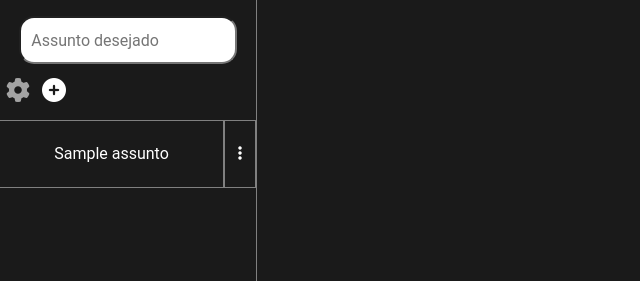
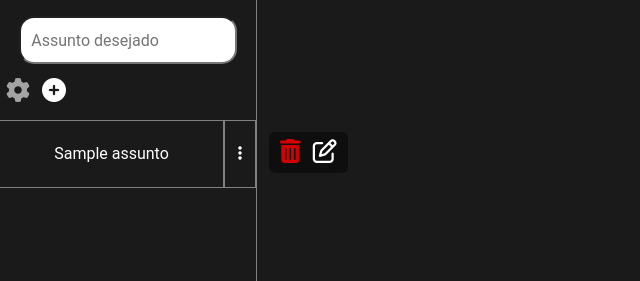
Before and after one commit to Mateus-Galvao-de-Camargo/Study-Root, a PHP site: page /home.php in a window 1280 px wide, after a click that opens the changed part. Shown: the top 281 px of the page, without its empty margins (0-640 px from the left). Run offline with PHP 8.4, Linux system fonts and the light colour scheme; the visitor is signed in with stand-in values (Sample User, id 1); tables that the repository leaves empty hold one stand-in row (values such as "Sample post").

Commit message:
clica 1 vez só, caraio
Quando rodava minha função o navegador pegava o display direto da propriedade style dentro da tag do modal edit, então, quando carregava a página esse style na tag html não existia, então o primeiro clique definia essa propriedade como display none, só depois no 2 clique ela verificava se era none ou flex

```diff
--- a/src/css/aside.css
+++ b/src/css/aside.css
@@ -71,7 +71,6 @@ form{
     padding: 5px;
     border-radius: 6px;
     background: #0e0e0e;
-    display: none;
 }
 
 /* Header da aside - SearchBar */
--- a/src/telas/anotacao.php
+++ b/src/telas/anotacao.php
@@ -42,7 +42,7 @@
 
       if($result = $conn -> query("SELECT * FROM assunto WHERE id_estudante_fk = $id")){
         while($assunto = $result -> fetch_object()){
-          printf("<div class='flex' value='%s'> <form action='./assunto.php' method='get'> <input hidden name='getIdAssunto' value='%d'> <button class='bts btn-preto-background-hover' type='submit'> <span>%s</span> </button> </form> <button class='bts-options btn-preto-background-hover' onclick='mostra(%d)'><i class='fa-solid fa-ellipsis-vertical branco'></i></button> <div class='edit' id='%d' name=''> <form action='./anotacao.php' method='get'> <input hidden type='text' value='%d' name='idAssuntoDel' id='idAssuntoDel'> <input hidden type='text' value='%s' name='tituloDel' id='tituloDel'> <button type='submit' name='mostraDelete' class='btn-transparente'><i class='fa-solid fa-trash-can fa-lg btn-vermelho'></i></button> </form> <form action='./anotacao.php' method='get'><input hidden name='id_assunto' type='text' value='%d'><input hidden name='titulo-btn' type='text' value='%s'><input hidden name='resumo-btn' type='text' value='%s'><button type='submit' name='mostraAtt' class='btn-transparente'><i class='fa-regular fa-pen-to-square fa-lg branco btn-branco-hover'></i></button></form> </div> </div>", $assunto->titulo, $assunto->id_assunto, $assunto->titulo, $assunto->id_assunto, $assunto->id_assunto, $assunto->id_assunto, $assunto->titulo, $assunto->id_assunto, $assunto->titulo, $assunto->resumo);
+          printf("<div class='flex' value='%s'> <form action='./assunto.php' method='get'> <input hidden name='getIdAssunto' value='%d'> <button class='bts btn-preto-background-hover' type='submit'> <span>%s</span> </button> </form> <button class='bts-options btn-preto-background-hover' onclick='mostra(%d)'><i class='fa-solid fa-ellipsis-vertical branco'></i></button> <div class='edit' id='%d' style='display: none;'> <form action='./anotacao.php' method='get'> <input hidden type='text' value='%d' name='idAssuntoDel' id='idAssuntoDel'> <input hidden type='text' value='%s' name='tituloDel' id='tituloDel'> <button type='submit' name='mostraDelete' class='btn-transparente'><i class='fa-solid fa-trash-can fa-lg btn-vermelho'></i></button> </form> <form action='./anotacao.php' method='get'><input hidden name='id_assunto' type='text' value='%d'><input hidden name='titulo-btn' type='text' value='%s'><input hidden name='resumo-btn' type='text' value='%s'><button type='submit' name='mostraAtt' class='btn-transparente'><i class='fa-regular fa-pen-to-square fa-lg branco btn-branco-hover'></i></button></form> </div> </div>", $assunto->titulo, $assunto->id_assunto, $assunto->titulo, $assunto->id_assunto, $assunto->id_assunto, $assunto->id_assunto, $assunto->titulo, $assunto->id_assunto, $assunto->titulo, $assunto->resumo);
         }
         $result -> free_result();
       }
--- a/src/telas/assunto.php
+++ b/src/telas/assunto.php
@@ -61,7 +61,7 @@
 
       if($result = $conn -> query("SELECT * FROM assunto WHERE id_estudante_fk = $id")){
         while($assunto = $result -> fetch_object()){
-          printf("<div class='flex nowrap' value='%s'>  <form action='./assunto.php' method='get'> <input hidden name='getIdAssunto' value='%d'> <button class='bts btn-preto-background-hover' type='submit'> <span>%s</span> </button> </form> <button class='bts-options btn-preto-background-hover' onclick='mostra(%d)'><i class='fa-solid fa-ellipsis-vertical branco'></i></button> <div class='edit' id='%d'> <form action='./assunto.php' method='get'> <input hidden type='text' value='%d' name='getIdAssunto'> <input hidden type='text' value='%d' name='idAssuntoDel' id='idAssuntoDel'> <input hidden type='text' value='%s' name='tituloDel' id='tituloDel'> <button type='submit' name='mostraDelete' class='btn-transparente'><i class='fa-solid fa-trash-can fa-lg btn-vermelho'></i></button> </form> <form action='./assunto.php' method='get'><input hidden value='%d' name='getIdAssunto'><input hidden name='id_assunto' type='text' value='%d'><input hidden name='titulo-btn' type='text' value='%s'><input hidden name='resumo-btn' type='text' value='%s'><button type='submit' name='mostraAtt' class='btn-transparente'><i class='fa-regular fa-pen-to-square fa-lg branco btn-branco-hover'></i></button></form> </div> </div>", $assunto->titulo, $assunto->id_assunto, $assunto->titulo, $assunto->id_assunto, $assunto->id_assunto, $idAssuntoPeloGet, $assunto->id_assunto, $assunto->titulo, $idAssuntoPeloGet, $assunto->id_assunto, $assunto->titulo, $assunto->resumo);
+          printf("<div class='flex nowrap' value='%s'>  <form action='./assunto.php' method='get'> <input hidden name='getIdAssunto' value='%d'> <button class='bts btn-preto-background-hover' type='submit'> <span>%s</span> </button> </form> <button class='bts-options btn-preto-background-hover' onclick='mostra(%d)'><i class='fa-solid fa-ellipsis-vertical branco'></i></button> <div class='edit' id='%d' style='display: none;'> <form action='./assunto.php' method='get'> <input hidden type='text' value='%d' name='getIdAssunto'> <input hidden type='text' value='%d' name='idAssuntoDel' id='idAssuntoDel'> <input hidden type='text' value='%s' name='tituloDel' id='tituloDel'> <button type='submit' name='mostraDelete' class='btn-transparente'><i class='fa-solid fa-trash-can fa-lg btn-vermelho'></i></button> </form> <form action='./assunto.php' method='get'><input hidden value='%d' name='getIdAssunto'><input hidden name='id_assunto' type='text' value='%d'><input hidden name='titulo-btn' type='text' value='%s'><input hidden name='resumo-btn' type='text' value='%s'><button type='submit' name='mostraAtt' class='btn-transparente'><i class='fa-regular fa-pen-to-square fa-lg branco btn-branco-hover'></i></button></form> </div> </div>", $assunto->titulo, $assunto->id_assunto, $assunto->titulo, $assunto->id_assunto, $assunto->id_assunto, $idAssuntoPeloGet, $assunto->id_assunto, $assunto->titulo, $idAssuntoPeloGet, $assunto->id_assunto, $assunto->titulo, $assunto->resumo);
         }
         $result -> free_result();
       }
--- a/src/telas/home.php
+++ b/src/telas/home.php
@@ -42,7 +42,7 @@
 
       if($result = $conn -> query("SELECT * FROM assunto WHERE id_estudante_fk = $id")){
         while($assunto = $result -> fetch_object()){
-          printf("<div class='flex' value='%s'> <form action='./assunto.php' method='get'> <input hidden name='getIdAssunto' value='%d'> <button class='bts btn-preto-background-hover' type='submit'> <span>%s</span> </button> </form> <button class='bts-options btn-preto-background-hover' onclick='mostra(%d)'><i class='fa-solid fa-ellipsis-vertical branco'></i></button> <div class='edit' id='%d' name=''> <form action='./home.php' method='get'> <input hidden type='text' value='%d' name='idAssuntoDel' id='idAssuntoDel'> <input hidden type='text' value='%s' name='tituloDel' id='tituloDel'> <button type='submit' name='mostraDelete' class='btn-transparente'><i class='fa-solid fa-trash-can fa-lg btn-vermelho'></i></button> </form> <form action='./home.php' method='get'><input hidden name='id_assunto' type='text' value='%d'><input hidden name='titulo-btn' type='text' value='%s'><input hidden name='resumo-btn' type='text' value='%s'><button type='submit' name='mostraAtt' class='btn-transparente'><i class='fa-regular fa-pen-to-square fa-lg branco btn-branco-hover'></i></button></form> </div> </div>", $assunto->titulo, $assunto->id_assunto, $assunto->titulo, $assunto->id_assunto, $assunto->id_assunto, $assunto->id_assunto, $assunto->titulo, $assunto->id_assunto, $assunto->titulo, $assunto->resumo);
+          printf("<div class='flex' value='%s'> <form action='./assunto.php' method='get'> <input hidden name='getIdAssunto' value='%d'> <button class='bts btn-preto-background-hover' type='submit'> <span>%s</span> </button> </form> <button class='bts-options btn-preto-background-hover' onclick='mostra(%d)'><i class='fa-solid fa-ellipsis-vertical branco'></i></button> <div class='edit' id='%d' style='display: none;'> <form action='./home.php' method='get'> <input hidden type='text' value='%d' name='idAssuntoDel' id='idAssuntoDel'> <input hidden type='text' value='%s' name='tituloDel' id='tituloDel'> <button type='submit' name='mostraDelete' class='btn-transparente'><i class='fa-solid fa-trash-can fa-lg btn-vermelho'></i></button> </form> <form action='./home.php' method='get'><input hidden name='id_assunto' type='text' value='%d'><input hidden name='titulo-btn' type='text' value='%s'><input hidden name='resumo-btn' type='text' value='%s'><button type='submit' name='mostraAtt' class='btn-transparente'><i class='fa-regular fa-pen-to-square fa-lg branco btn-branco-hover'></i></button></form> </div> </div>", $assunto->titulo, $assunto->id_assunto, $assunto->titulo, $assunto->id_assunto, $assunto->id_assunto, $assunto->id_assunto, $assunto->titulo, $assunto->id_assunto, $assunto->titulo, $assunto->resumo);
         }
         $result -> free_result();
       }
```
